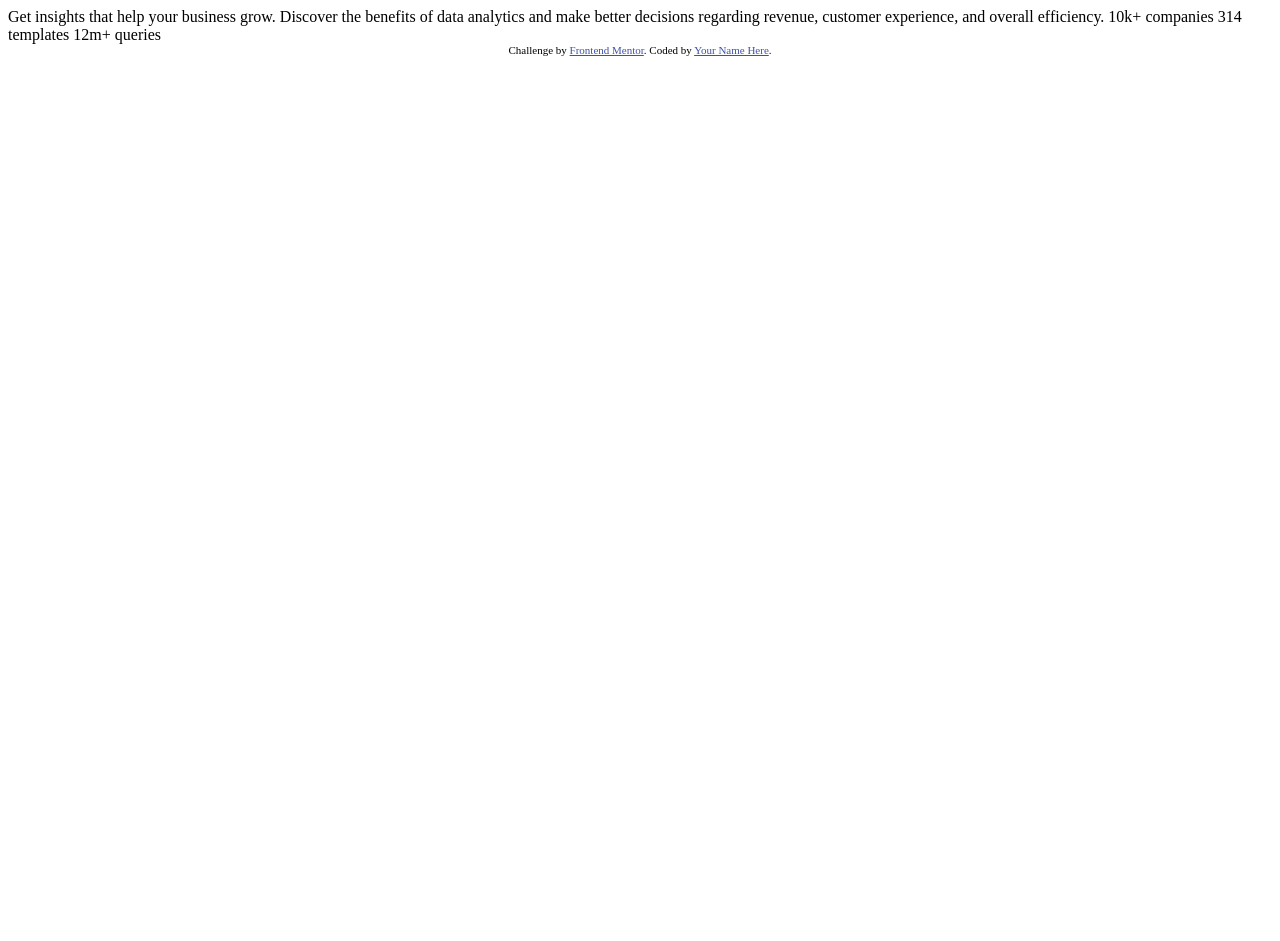
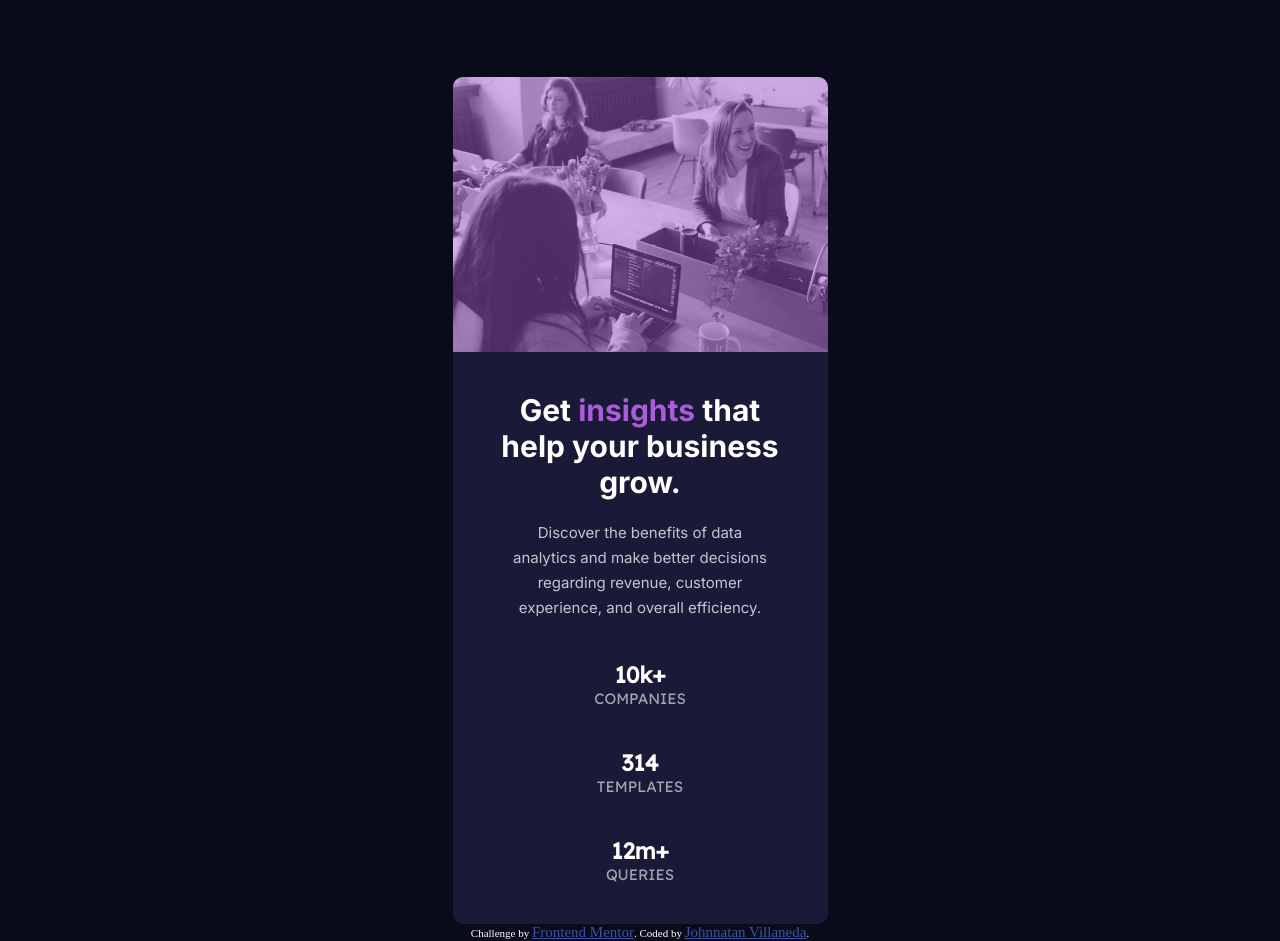
Before and after one commit to JohnnatanV/stats-preview, a plain HTML site: page index.html in a window 1280 px wide. Before the commit the page ends 800 px from the top, so only its background shows below. Drawn offline with Linux system fonts and the light colour scheme.

Commit message:
finish project for first submit

```diff
--- a/index.html
+++ b/index.html
@@ -1,33 +1,72 @@
 <!DOCTYPE html>
 <html lang="en">
   <head>
-  <meta charset="UTF-8">
-  <meta name="viewport" content="width=device-width, initial-scale=1.0"> <!-- displays site properly based on user's device -->
+    <meta charset="UTF-8" />
+    <meta name="viewport" content="width=device-width, initial-scale=1.0" />
+    <!-- displays site properly based on user's device -->
 
-  <link rel="icon" type="image/png" sizes="32x32" href="./images/favicon-32x32.png">
+    <link
+      rel="icon"
+      type="image/png"
+      sizes="32x32"
+      href="./images/favicon-32x32.png"
+    />
+    <link rel="preconnect" href="https://fonts.googleapis.com" />
+    <link rel="preconnect" href="https://fonts.gstatic.com" crossorigin />
+    <link
+      href="https://fonts.googleapis.com/css2?family=Inter:wght@400;700&family=Lexend+Deca&display=swap"
+      rel="stylesheet"
+    />
 
     <title>Frontend Mentor | Stats preview card component</title>
+    <link rel="stylesheet" href="style.css" />
+    <!-- Feel free to remove these styles or customise in your own stylesheet 👍 -->
+  </head>
 
-  <!-- Feel free to remove these styles or customise in your own stylesheet 👍 -->
-  <style>
-    .attribution { font-size: 11px; text-align: center; }
-    .attribution a { color: hsl(228, 45%, 44%); }
-  </style>
-</head>
   <body>
-
-  Get insights that help your business grow.
-
-  Discover the benefits of data analytics and make better decisions regarding revenue, customer
-  experience, and overall efficiency.
-
-  10k+ companies
-  314 templates
-  12m+ queries
-
+    <header class="img-box">
+      <div class="img-box__container">
+        <img
+          class="img-box__thumbnail"
+          src="./images/image-header-mobile.jpg"
+          alt=""
+        />
+      </div>
+      <div class="img-box__cover"></div>
+    </header>
+    <main class="container">
+      <h1>
+        Get <span class="h1__highlight">insights</span> that help your business
+        grow.
+      </h1>
+      <div class="card">
+        <div class="card__tittle">
+          Discover the benefits of data analytics and make better decisions
+          regarding revenue, customer experience, and overall efficiency.
+        </div>
+        <div class="card__info">
+          <div class="card__info-data">
+            <b> 10k+ </b>
+            <span> COMPANIES </span>
+          </div>
+          <div class="card__info-data">
+            <b> 314 </b>
+            <span> TEMPLATES </span>
+          </div>
+          <div class="card__info-data">
+            <b> 12m+ </b>
+            <span> QUERIES </span>
+          </div>
+        </div>
+      </div>
+    </main>
+    <footer>
       <div class="attribution">
-    Challenge by <a href="https://www.frontendmentor.io?ref=challenge" target="_blank">Frontend Mentor</a>.
-    Coded by <a href="#">Your Name Here</a>.
+        Challenge by
+        <a href="https://www.frontendmentor.io?ref=challenge" target="_blank"
+          >Frontend Mentor</a
+        >. Coded by <a href="#">Johnnatan Villaneda</a>.
       </div>
+    </footer>
   </body>
 </html>
--- /dev/null
+++ b/style.css
@@ -0,0 +1,115 @@
+* {
+  margin: 0;
+  font-size: 15px;
+  color: var(--main-heading);
+  text-align: center;
+}
+
+:root {
+  /* Primary */
+  --main-background: hsl(233, 47%, 7%);
+  --card-background: hsl(244, 38%, 16%);
+  --accent: hsl(277, 64%, 61%);
+
+  /* Neutral */
+  --main-heading: hsl(0, 0%, 100%); /* stats*/
+  --main-paragraph: hsla(0, 0%, 100%, 0.75);
+  --stat-headings: hsla(0, 0%, 100%, 0.6);
+
+  /* FONTS */
+  --inter: "Inter", sans-serif;
+  --lexend-deca: "Lexend Deca", sans-serif;
+}
+
+body {
+  background-color: var(--main-background);
+  display: flex;
+  flex-direction: column;
+}
+/* Header */
+.img-box {
+  position: relative;
+  margin-top: 6%;
+  height: 275px;
+}
+
+.img-box__container {
+  position: relative;
+  z-index: -100;
+}
+
+.img-box__cover {
+  top: -279px;
+  margin: auto;
+  position: relative;
+  height: 275px;
+  width: 375px;
+  background-color: hsla(277, 64%, 61%, 0.45);
+  border-radius: 10px 10px 0 0;
+}
+
+.img-box__thumbnail {
+  width: 375px;
+  border-radius: 10px 10px 0 0;
+}
+
+/* Main */
+.container {
+  top: -5px;
+  background: var(--card-background);
+  width: 375px;
+  align-self: center;
+  border-radius: 0 0 10px 10px;
+}
+
+h1 {
+  margin: 40px;
+  margin-bottom: 20px;
+  font-size: 2em;
+  font-family: var(--inter);
+  font-weight: 700;
+}
+
+.h1__highlight {
+  font-size: 1em;
+  color: var(--accent);
+}
+
+.card__tittle {
+  margin: 0 60px;
+  margin-bottom: 20px;
+  font-size: 1em;
+  font-family: var(--inter);
+  font-weight: 400;
+  color: var(--main-paragraph);
+  line-height: 25px;
+}
+
+.card__info-data {
+  margin: 40px;
+  display: flex;
+  flex-direction: column;
+  font-family: var(--lexend-deca);
+  font-weight: 400;
+}
+
+.card__info-data b {
+  font-size: 1.5em;
+}
+
+.card__info-data span {
+  color: var(--stat-headings);
+}
+
+/* FOOTER */
+
+.attribution {
+  font-size: 11px;
+  text-align: center;
+}
+.attribution a {
+  color: hsl(228, 45%, 44%);
+}
+
+/* MOBILE: 375px */
+/* DESKTOP: 1440px */
```
Lines whose indentation alone changed are shown as unchanged.
